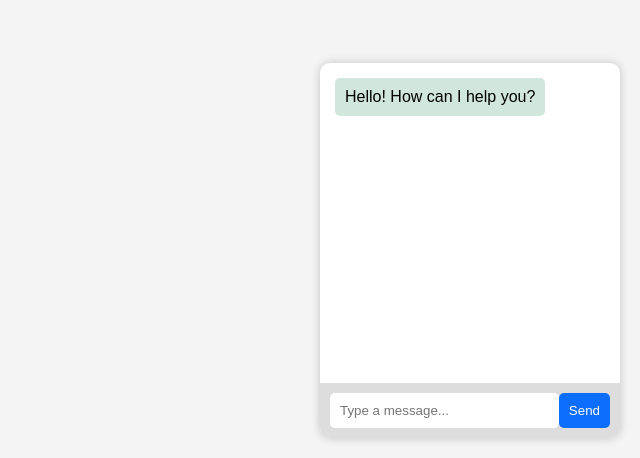
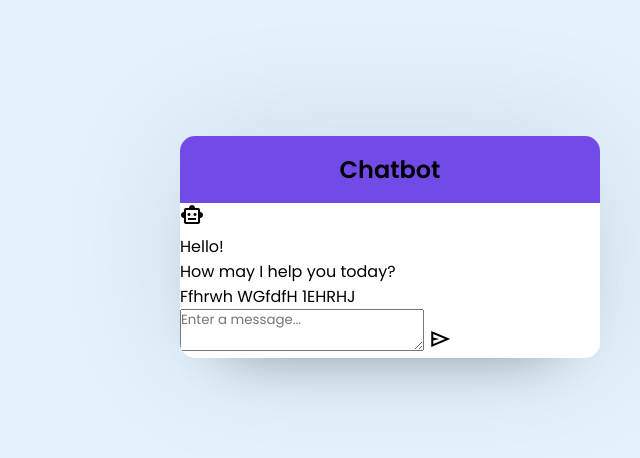
Before and after one commit to tbnai/ChatBOX, a plain HTML site: page index.html in a window 1280 px wide. Shown: the part 342-800 px from the top of the page, without its empty margins (640-1280 px from the left). Drawn offline with nearby package versions, Linux system fonts and the light colour scheme.

Commit message:
create layout

```diff
--- a/index.html
+++ b/index.html
@@ -1,21 +1,31 @@
 <!DOCTYPE html>
-<html lang="en">
+<html lang="en" dir="ltr">
 <head>
     <meta charset="UTF-8">
+    <title>Chatbox in JavaScript | CodingNepal</title>
+    <link rel="stylesheet" href="style.css">
     <meta name="viewport" content="width=device-width, initial-scale=1.0">
-    <title>AI Chatbot</title>
-    <link rel="stylesheet" href="style.css">
+    <!-- Google Fonts Link For Icons -->
+    <link rel="stylesheet" href="https://fonts.googleapis.com/css2?family=Material+Symbols+Outlined:opsz,wght,FILL,GRAD@48,400,0,0" />
 </head>
 <body>
-    <div class="chat-container">
-        <div class="chat-box" id="chat-box">
-            <div class="message bot">Hello! How can I help you?</div>
-        </div>
-        <div class="input-container">
-            <input type="text" id="user-input" placeholder="Type a message..." />
-            <button onclick="sendMessage()">Send</button>
+    <div class="chatbox">
+        <header>
+            <h2>Chatbot</h2>
+        </header>
+        <ul class="chat-list">  <!-- Changed class to avoid conflict -->
+            <li class="chat incoming">
+                <span class="material-symbols-outlined">smart_toy</span>
+                <p>Hello! <br> How may I help you today?</p>
+            </li>
+            <li class="chat outgoing">
+                <p>Ffhrwh WGfdfH 1EHRHJ</p>
+            </li>
+        </ul>
+        <div class="chat-input">  <!-- Fixed "classes" to "class" -->
+            <textarea placeholder="Enter a message..."></textarea>
+            <span id="send-btn" class="material-symbols-outlined">send</span>
         </div>
     </div>
-    <script src="script.js"></script>
 </body>
 </html>
--- a/script.js
+++ b/script.js
@@ -1,3 +1,14 @@
+document.addEventListener("DOMContentLoaded", function () {
+    const userInput = document.getElementById("user-input");
+
+    // Listen for "Enter" key
+    userInput.addEventListener("keypress", function (event) {
+        if (event.key === "Enter") {
+            sendMessage();
+        }
+    });
+});
+
 function sendMessage() {
     const userInput = document.getElementById("user-input");
     const chatBox = document.getElementById("chat-box");
--- a/style.css
+++ b/style.css
@@ -1,69 +1,26 @@
-body {
-    font-family: Arial, sans-serif;
-    background-color: #f4f4f4;
+@import url('https://fonts.googleapis.com/css2?family=Poppins:wght@400;500;600&display=swap');
+* {
     margin: 0;
     padding: 0;
+    box-sizing: border-box;
+    font-family: "Poppins", sans-serif;
 }
-
-.chat-container {
+body {
+    background: #E3F2FD;
+}
+.chatbox {
     position: fixed;
-    bottom: 20px;
-    right: 20px;
-    width: 300px;
-    background: white;
-    border-radius: 10px;
-    box-shadow: 0 0 10px rgba(0, 0, 0, 0.2);
+    right: 40px;
+    bottom: 100px;
+    width: 420px;
     overflow: hidden;
-    display: flex;
-    flex-direction: column;
+    background: #fff;
+    border-radius: 15px;
+    box-shadow: 0 0 128px 0 rgba(0,0,0,0.1),
+                0 32px 64px -48px rgba(0,0,0,0.5);
 }
-
-.chat-box {
-    height: 300px;
-    overflow-y: auto;
-    padding: 10px;
-    display: flex;
-    flex-direction: column;
+.chatbox header {
+    background: #724ae8;
+    padding: 16px 0;
+    text-align: center;
 }
-
-.message {
-    padding: 10px;
-    margin: 5px;
-    border-radius: 5px;
-    width: fit-content;
-    max-width: 80%;
-}
-
-.bot {
-    background-color: #d1e7dd;
-    align-self: flex-start;
-}
-
-.user {
-    background-color: #0d6efd;
-    color: white;
-    align-self: flex-end;
-    text-align: right;
-}
-
-.input-container {
-    display: flex;
-    padding: 10px;
-    background: #ddd;
-}
-
-input {
-    flex: 1;
-    padding: 10px;
-    border: none;
-    border-radius: 5px;
-}
-
-button {
-    padding: 10px;
-    border: none;
-    background: #0d6efd;
-    color: white;
-    cursor: pointer;
-    border-radius: 5px;
-}
```
